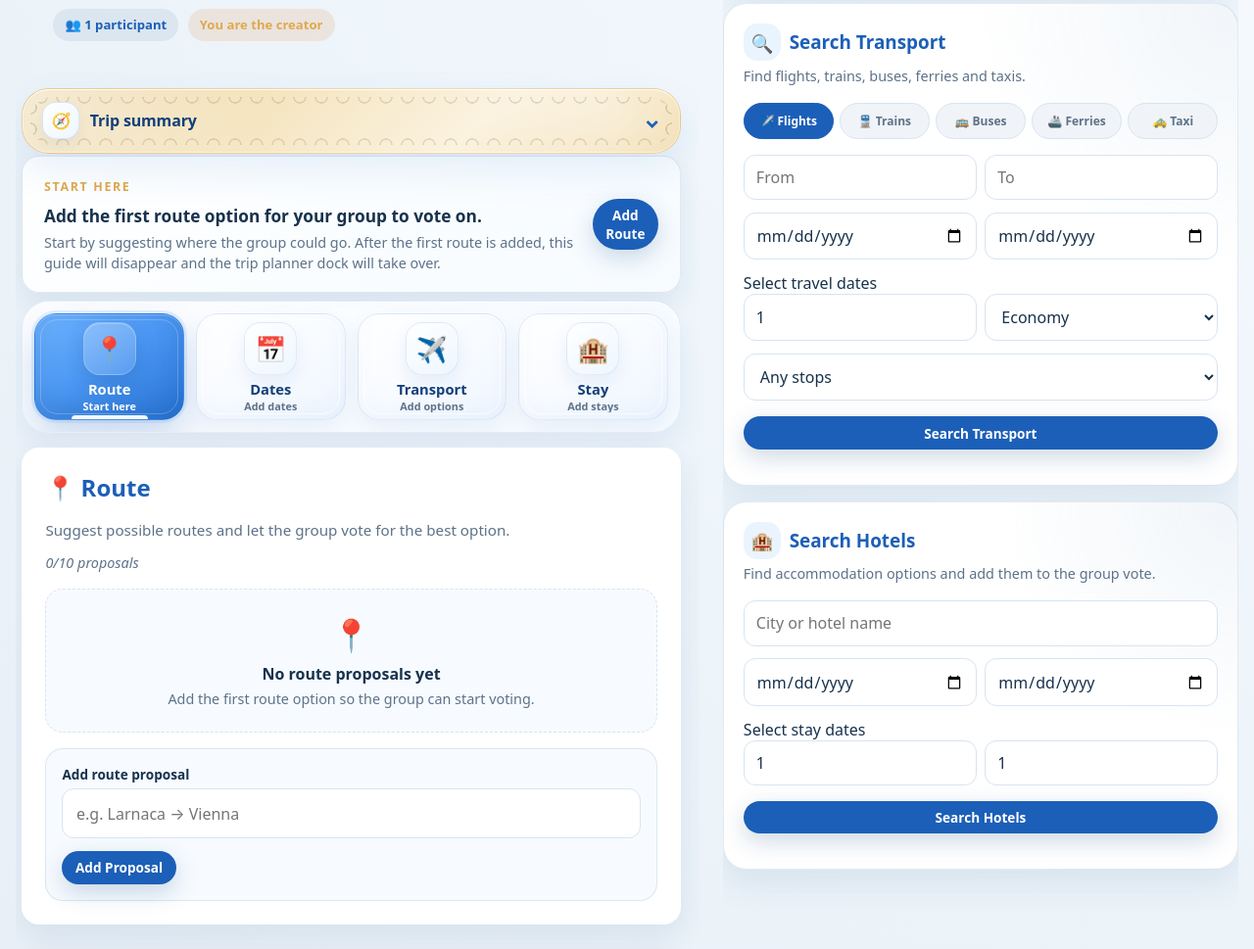
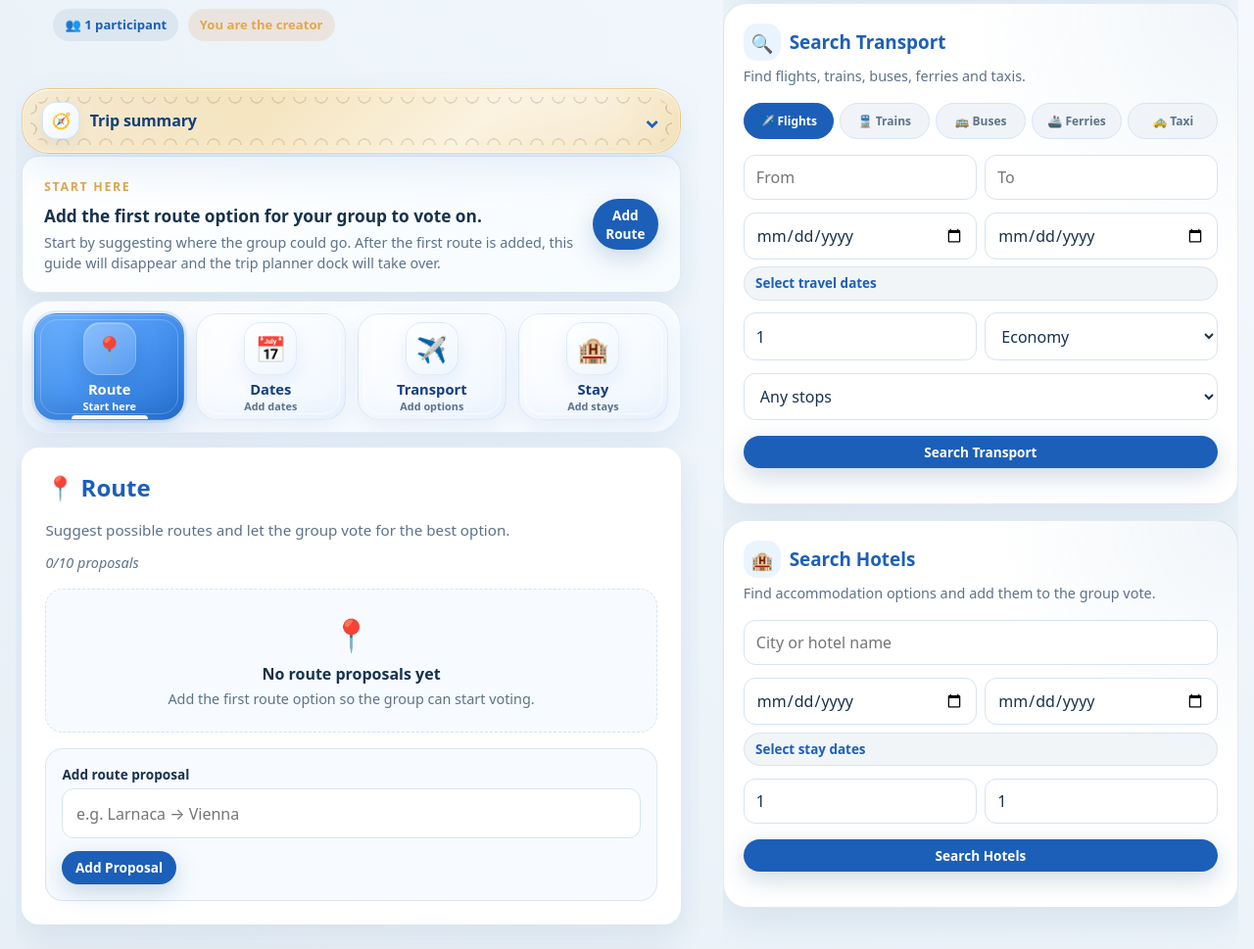
Before and after one commit to demetris001/etheria, a Django app: page /trip/1/ in a window 1280 px wide; the page is wider, and only the part inside the window is pictured. Shown: the part 293-1262 px from the top of that part at 98% size. Run offline with Django 5.2, Linux system fonts and the light colour scheme; a user stored in the database is signed in; tables that the repository leaves empty hold one stand-in row (values such as "Sample post").

```diff
--- a/trips/static/css/style.css
+++ b/trips/static/css/style.css
@@ -1921,6 +1921,19 @@ select:focus {
   flex: 1;
   margin-bottom: 0;
 }
+.date-preview {
+  margin: -0.35rem 0 0.8rem;
+
+  color: var(--blue);
+  font-size: 0.84rem;
+  font-weight: 800;
+
+  background: rgba(28, 84, 133, 0.06);
+  border: 1px solid rgba(28, 84, 133, 0.10);
+  border-radius: 999px;
+
+  padding: 0.45rem 0.7rem;
+}
 .proposal-meta-row {
   display: flex;
   align-items: center;
```
